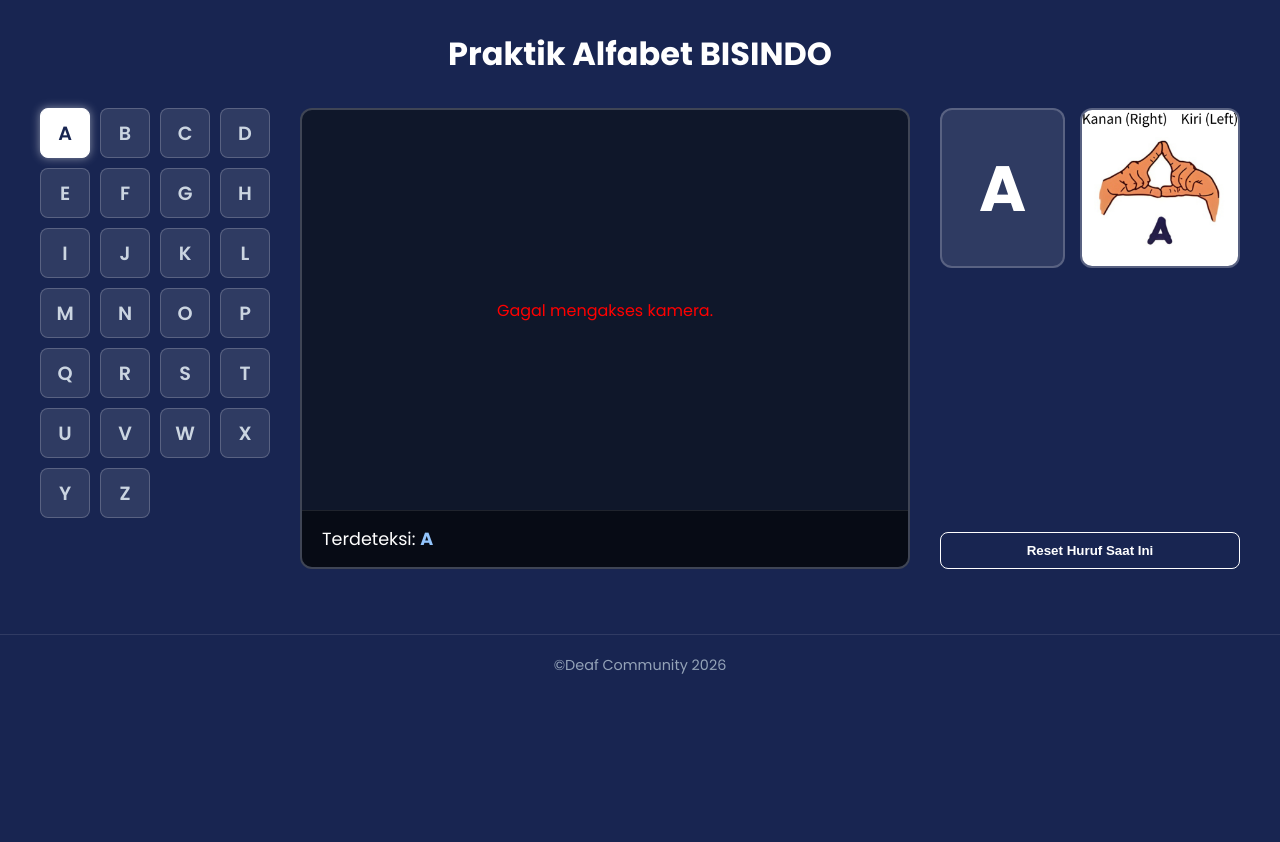
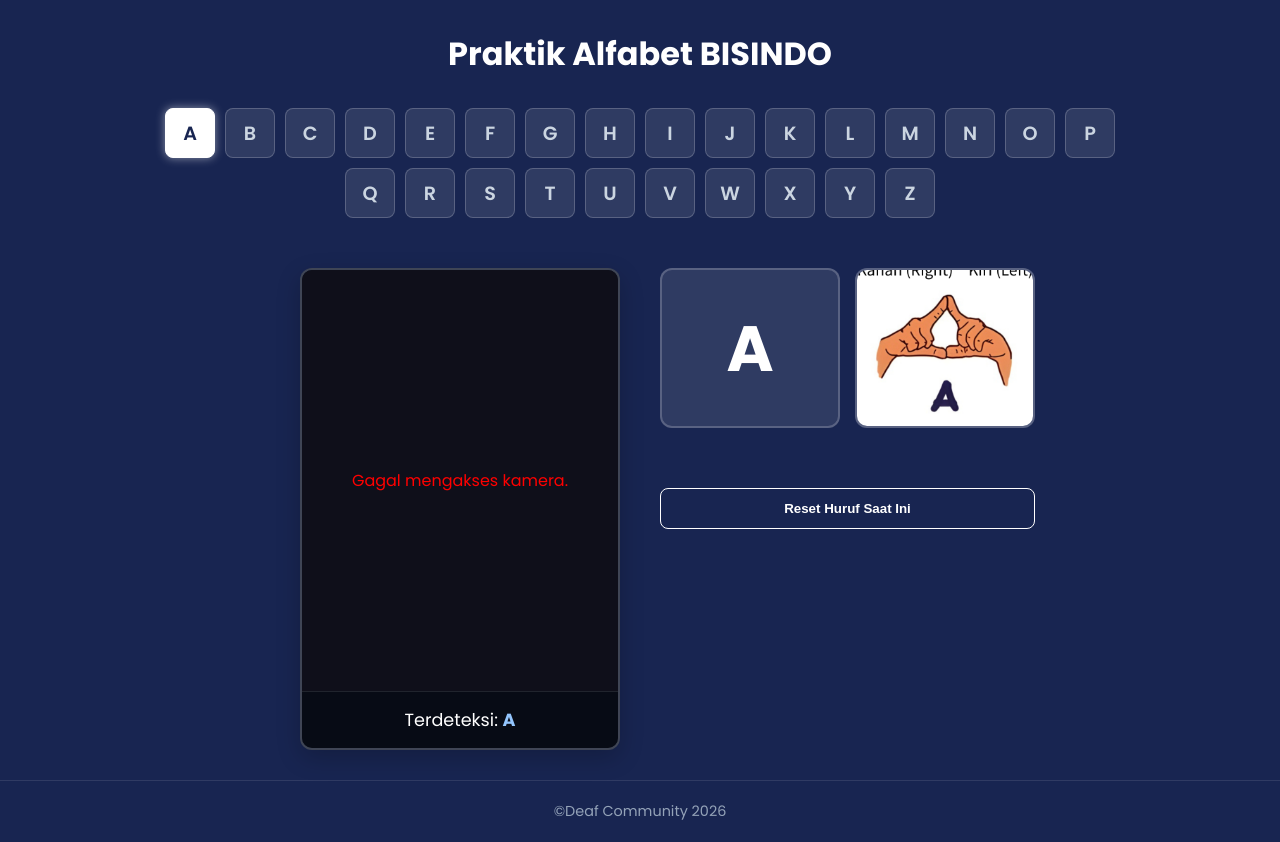
Before and after one commit to denisyundaa/skripsi-alfabet-bisindo-web, a Flask app: page /praktik in a window 1280 px wide. Shown: the part 104-946 px from the top of the page. Before the commit the page ends 778 px from the top, so only its background shows below. Run offline with Flask 3, Linux system fonts and the light colour scheme; parts of the project's set-up code (start-up, migrations or seed data) failed here and were passed over; some libraries are stand-ins or nearby versions.

Commit message:
Update CSS layout final

```diff
--- a/static/style.css
+++ b/static/style.css
@@ -206,19 +205,25 @@ body {
 }
 
 .praktik-container {
-    display: flex;
-    gap: 30px;
+    display: grid;
+    grid-template-columns: 1fr 1fr;
+    grid-template-areas:
+        "huruf huruf"
+        "kamera panel";
+    gap: 40px;
     width: 100%;
-    max-width: 1200px;
-    justify-content: space-between;
+    max-width: 1000px;
+    margin: 0 auto;
 }
 
-
+/* grid huruf */
 .grid-abjad {
-    display: grid;
-    grid-template-columns: repeat(4, 1fr);
+    grid-area: huruf;
+    display: flex;
+    flex-wrap: wrap;
+    justify-content: center;
     gap: 10px;
-    align-content: start;
+    margin-bottom: 10px;
 }
 
 .abjad-btn {
@@ -244,24 +249,35 @@ body {
     box-shadow: 0 0 10px rgba(255, 255, 255, 0.5);
 }
 
-
+/* KAMERA PORTRAIT */
 .kamera-container {
-    flex: 1;
+    grid-area: kamera;
+    justify-self: end;
+    width: 100%;
+    max-width: 320px;
     display: flex;
     flex-direction: column;
     border: 2px solid rgba(255, 255, 255, 0.2);
     border-radius: 12px;
     overflow: hidden;
     background-color: #0f172a;
+    box-shadow: 0 8px 24px rgba(0,0,0,0.2);
 }
 
 .kamera-feed {
-    flex: 1;
-    min-height: 400px;
+    width: 100%;
+    aspect-ratio: 3 / 4;
+    position: relative;
     display: flex;
     justify-content: center;
     align-items: center;
-    position: relative;
+    background-color: #0f0f1a;
+}
+
+.kamera-feed video {
+    width: 100% !important;
+    height: 100% !important;
+    object-fit: cover !important;
 }
 
 .kamera-placeholder {
@@ -273,6 +289,7 @@ body {
     background-color: rgba(0, 0, 0, 0.5);
     padding: 15px 20px;
     font-size: 1.1rem;
+    text-align: center;
     font-weight: 400;
     border-top: 1px solid rgba(255, 255, 255, 0.1);
 }
@@ -282,21 +299,24 @@ body {
     color: #93c5fd;
 }
 
-
+/* PANEL KANAN (GAMBAR & TOMBOL) */
 .panel-kanan {
+    grid-area: panel;
+    justify-self: start;
     display: flex;
     flex-direction: column;
     gap: 25px;
-    width: 300px;
+    width: 100%;
 }
 
 .target-container {
     display: flex;
     gap: 15px;
+    flex-wrap: wrap;
 }
 
 .target-huruf {
-    width: 200px;
+    width: 180px;
     height: 160px;
     background-color: rgba(255, 255, 255, 0.1);
     border: 2px solid rgba(255, 255, 255, 0.2);
@@ -309,7 +329,7 @@ body {
 }
 
 .gambar-referensi {
-    width: 200px;
+    width: 180px;
     height: 160px;
     object-fit: cover;
     border-radius: 12px;
@@ -320,13 +340,13 @@ body {
 .validasi-container {
     display: flex;
     flex-direction: column;
-    align-items: center;
+    align-items: flex-start;
     gap: 10px;
-    margin-top: 20px;
+    margin-top: 10px;
 }
 
 .ikon-centang {
-    width: 80px;
+    width: 60px;
     height: auto;
 }
 
@@ -343,7 +363,8 @@ body {
 .aksi-container {
     display: flex;
     gap: 10px;
-    margin-top: auto;
+    width: 100%;
+    max-width: 375px;
 }
 
 .btn-sekunder {
@@ -351,7 +372,7 @@ body {
     background-color: transparent;
     color: #ffffff;
     border: 1px solid #ffffff;
-    padding: 10px;
+    padding: 12px;
     border-radius: 8px;
     font-weight: 600;
     cursor: pointer;
```
Also changed, not shown: other parts of static/style.css (+102 -14 lines).
